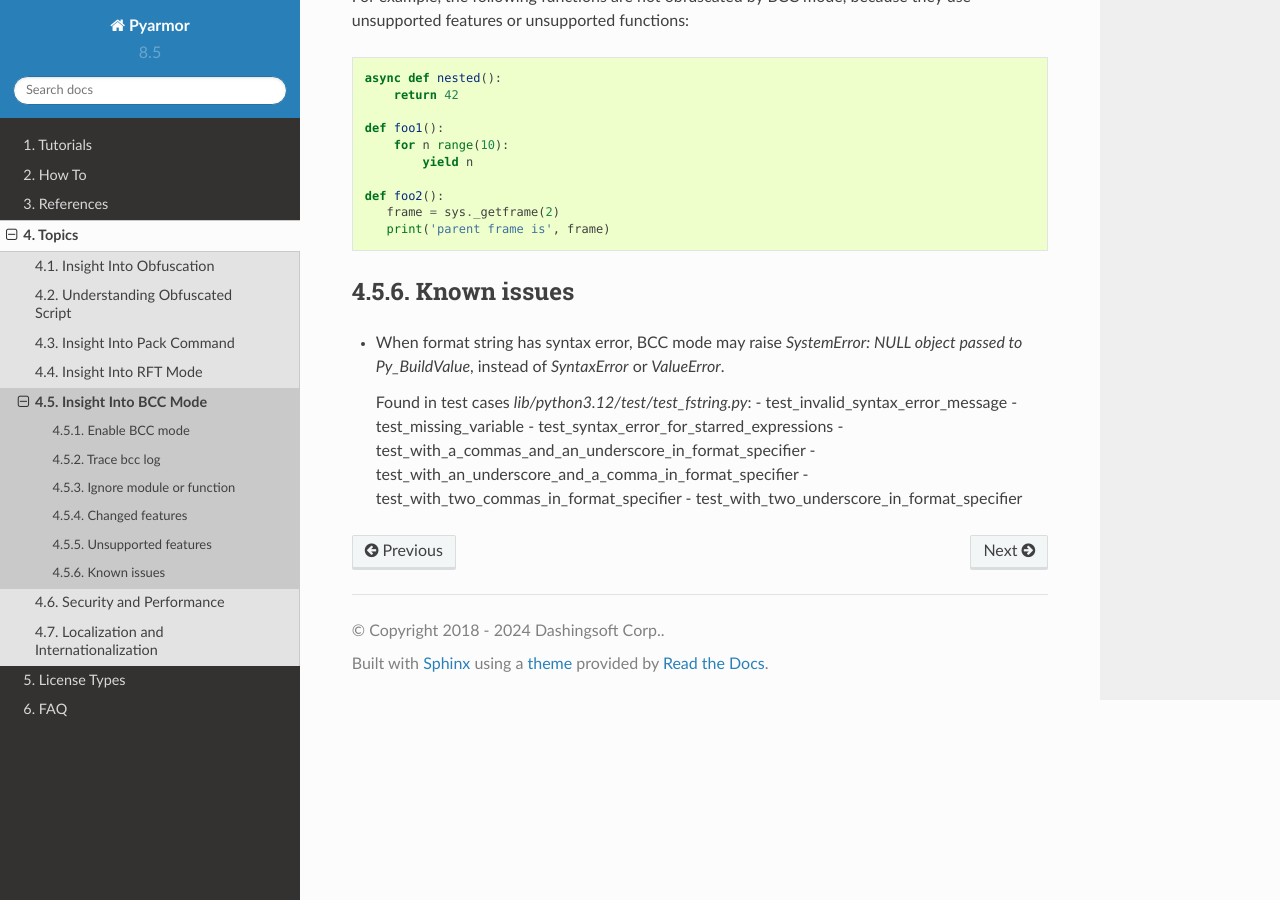
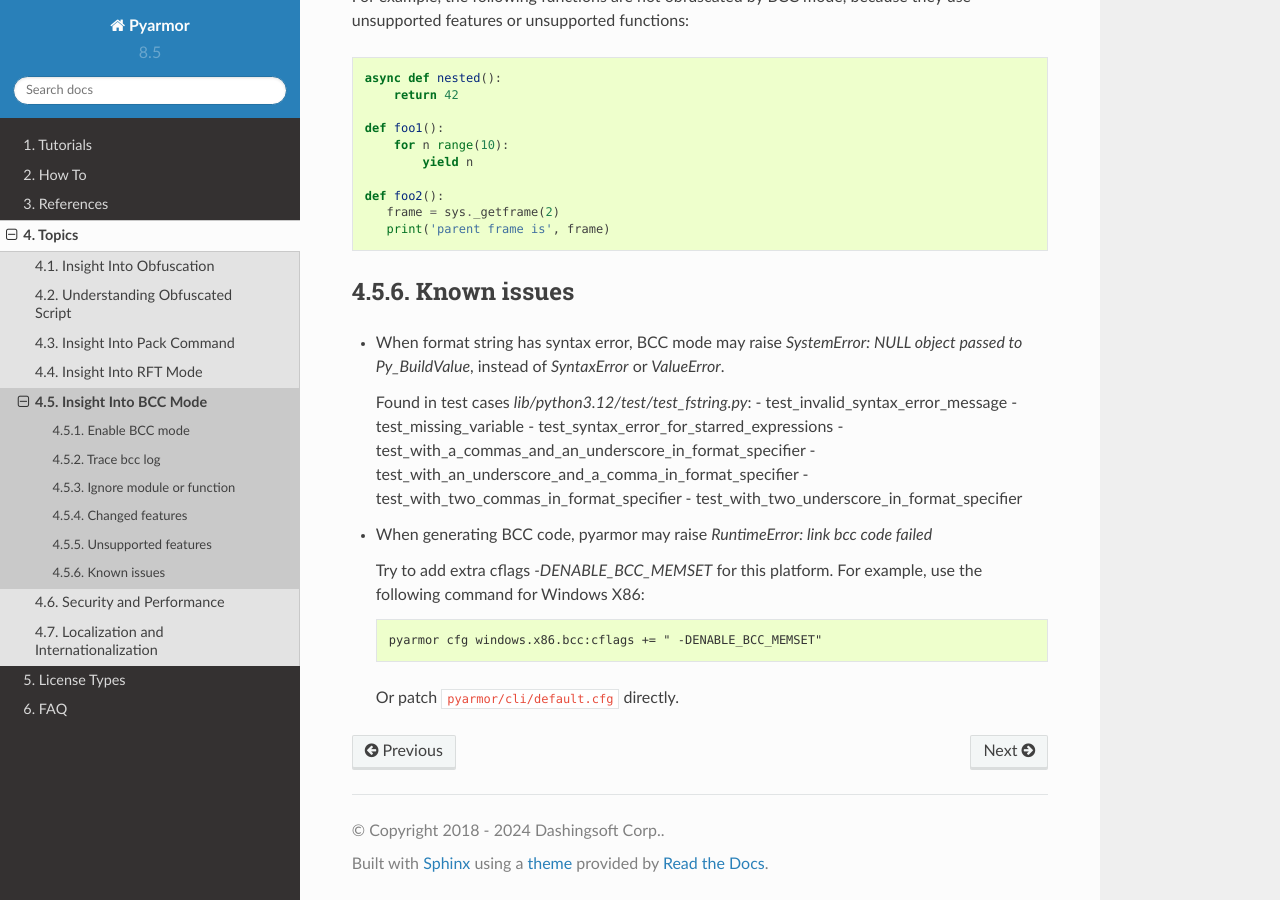
Before and after one commit to dashingsoft/pyarmor, a Sphinx documentation site: the page built from docs/topic/bccmode.rst, in a window 1280 px wide and 900 px high, scrolled down 4998 px. Built offline with Sphinx 7.4.7 and the Read the Docs theme 2.0.0, drawn with Linux system fonts in a browser that asks for light colours.

Commit message:
Add solution for bcc like error

```diff
--- a/docs/topic/bccmode.rst
+++ b/docs/topic/bccmode.rst
@@ -247,4 +247,12 @@ Known issues
   - test_with_two_commas_in_format_specifier
   - test_with_two_underscore_in_format_specifier
 
+* When generating BCC code, pyarmor may raise `RuntimeError: link bcc code failed`
+
+  Try to add extra cflags `-DENABLE_BCC_MEMSET` for this platform. For example, use the following command for Windows X86::
+
+      pyarmor cfg windows.x86.bcc:cflags += " -DENABLE_BCC_MEMSET"
+
+  Or patch :file:`pyarmor/cli/default.cfg` directly.
+
 .. include:: ../_common_definitions.txt
```
